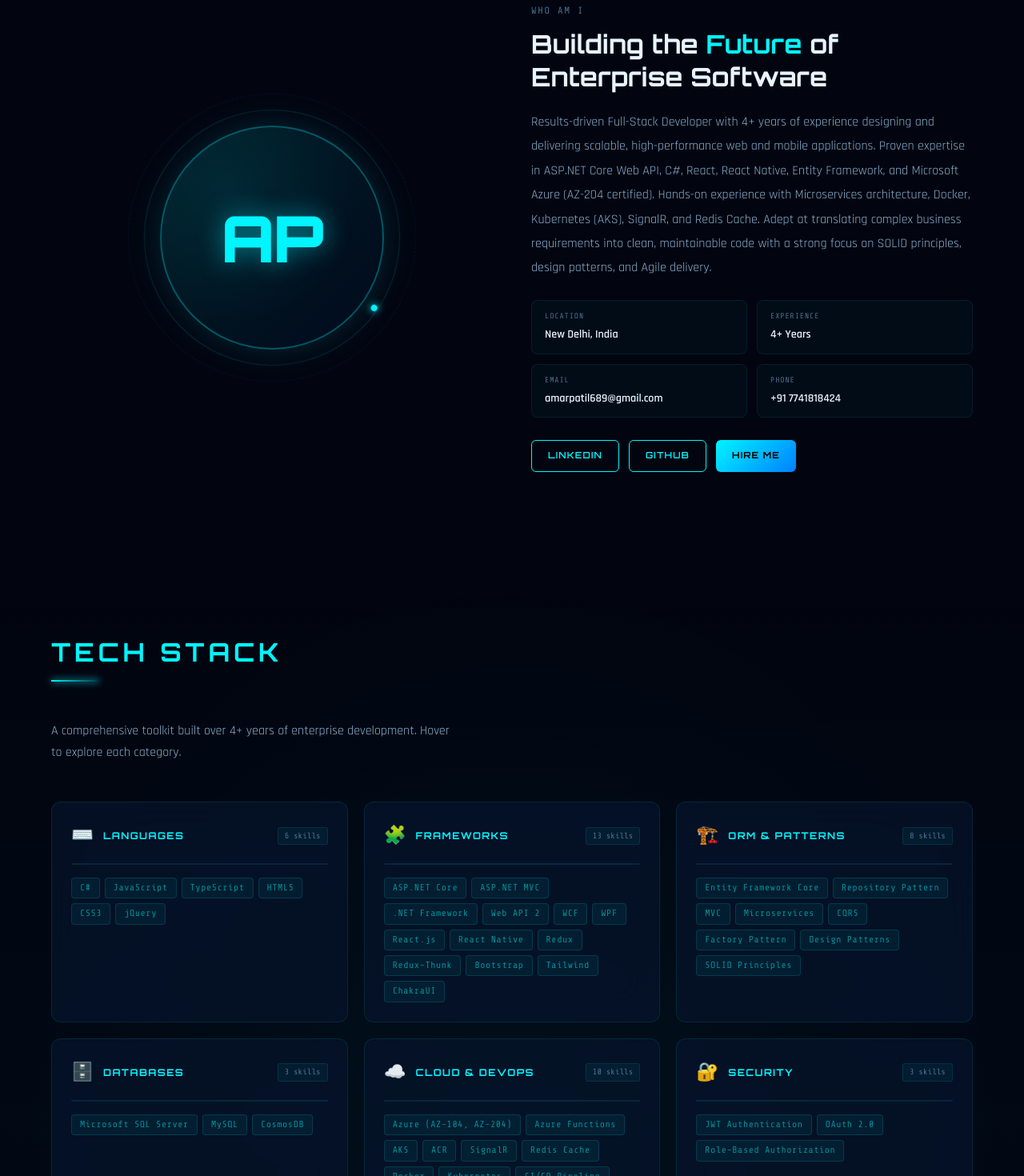
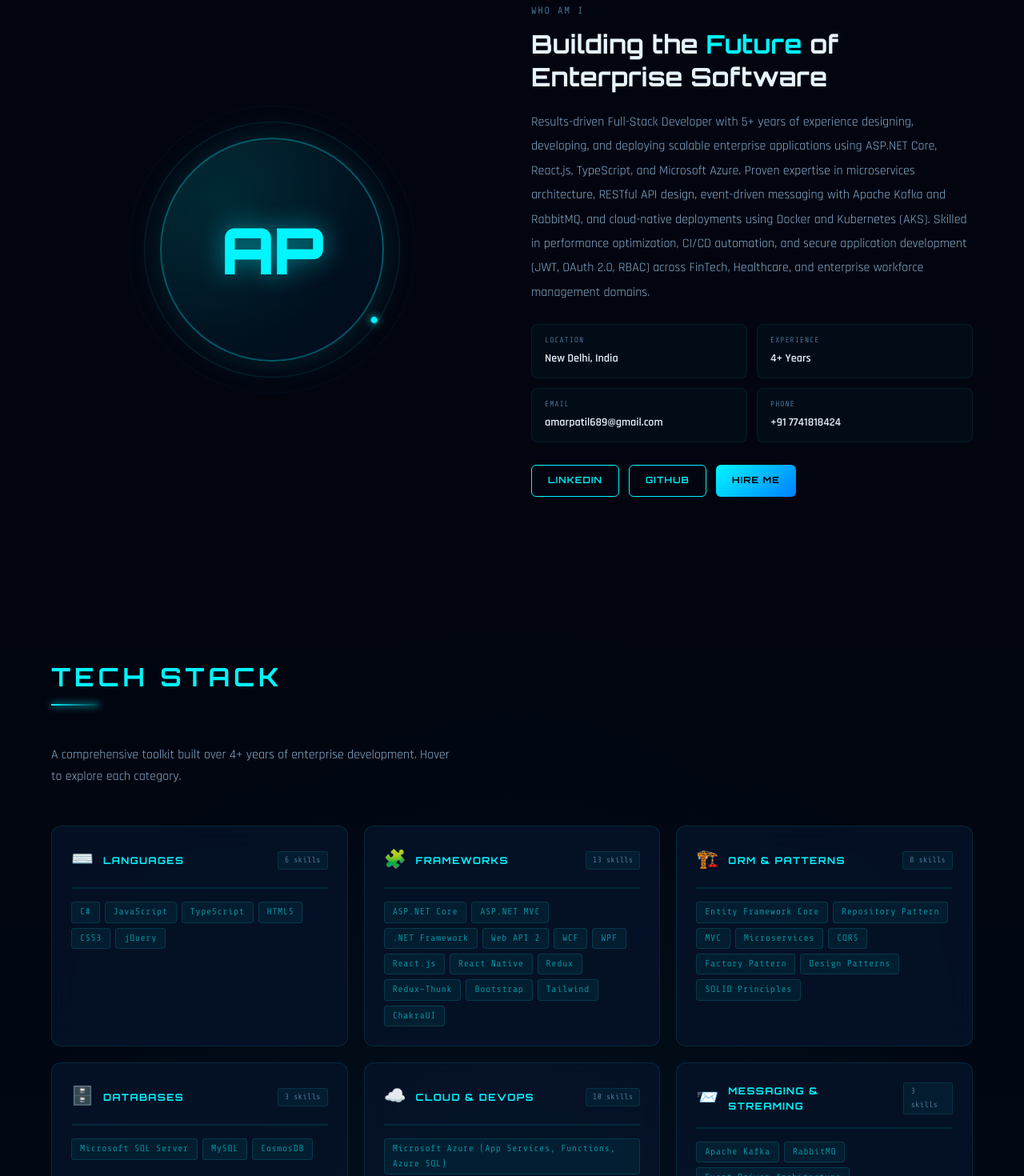
Before and after one commit to amarsh689/portfolio, a React (Create React App) app: page / in a window 1280 px wide. Shown: the part 1100-2570 px from the top of the page at 80% size. Built offline with nearby package versions, Linux system fonts and the light colour scheme.

Commit message:
Updated ProjectsSection and portfolio data: added new tags and enhanced project descriptions, improved personal info and skills sections for clarity and relevance.

```diff
--- a/src/components/ProjectsSection.tsx
+++ b/src/components/ProjectsSection.tsx
@@ -9,21 +9,22 @@ const allProjects = experiences.flatMap(exp =>
   }))
 );
 
-const allTags = ['All', '.NET', 'React', 'Azure', 'Mobile', 'Fintech', 'Healthcare'];
+const allTags = ['All', '.NET', 'React', 'Azure', 'Messaging', 'Mobile', 'Fintech', 'Healthcare'];
 
 const tagFilter: Record<string, string[]> = {
   '.NET': ['ASP.NET', '.NET', 'C#', 'Entity Framework', 'Web API'],
   'React': ['React', 'Redux', 'TypeScript', 'React Native'],
-  'Azure': ['Azure', 'AKS', 'SignalR', 'Redis', 'Docker'],
+  'Azure': ['Azure', 'AKS', 'SignalR', 'Redis', 'Docker', 'Kubernetes', 'Functions'],
+  'Messaging': ['Kafka', 'RabbitMQ', 'Event-Driven'],
   'Mobile': ['React Native'],
   'Fintech': ['Vault Business', 'Forex', 'Exchange'],
   'Healthcare': ['Meddy', 'Healthcare'],
 };
 
 const getProjectColor = (name: string) => {
-  if (name.includes('Baithak')) return '#00f5ff';
+  if (name.includes('Employee Management') || name.includes('Enterprise Cloud')) return '#00f5ff';
   if (name.includes('Meddy')) return '#7b2fff';
-  if (name.includes('Book My Desk') || name.includes('BMD')) return '#0080ff';
+  if (name.includes('Book My Desk') || name.includes('Workspace Reservation')) return '#0080ff';
   if (name.includes('Vault')) return '#ff6b35';
   if (name.includes('Notification')) return '#00ff88';
   if (name.includes('Microservice') || name.includes('Container')) return '#ffcc00';
--- a/src/data/portfolio.ts
+++ b/src/data/portfolio.ts
@@ -1,14 +1,14 @@
 export const personalInfo = {
   name: "Amar Patil",
   title: "Full-Stack Developer",
-  subtitle: ".NET Core • React • Azure • MS SQL",
+  subtitle: "ASP.NET Core • React • Azure • Microservices",
   location: "New Delhi, India",
   email: "amarpatil689@gmail.com",
   phone: "+91 7741818424",
   linkedin: "https://linkedin.com/in/amar-patil-609b2983",
   github: "https://github.com/amarsh689",
-  tagline: "Building scalable, high-performance web applications",
-  bio: "Results-driven Full-Stack Developer with 4+ years of experience designing and delivering scalable, high-performance web and mobile applications. Proven expertise in ASP.NET Core Web API, C#, React, React Native, Entity Framework, and Microsoft Azure (AZ-204 certified). Hands-on experience with Microservices architecture, Docker, Kubernetes (AKS), SignalR, and Redis Cache. Adept at translating complex business requirements into clean, maintainable code with a strong focus on SOLID principles, design patterns, and Agile delivery.",
+  tagline: "Building scalable, high-performance enterprise applications",
+  bio: "Results-driven Full-Stack Developer with 5+ years of experience designing, developing, and deploying scalable enterprise applications using ASP.NET Core, React.js, TypeScript, and Microsoft Azure. Proven expertise in microservices architecture, RESTful API design, event-driven messaging with Apache Kafka and RabbitMQ, and cloud-native deployments using Docker and Kubernetes (AKS). Skilled in performance optimization, CI/CD automation, and secure application development (JWT, OAuth 2.0, RBAC) across FinTech, Healthcare, and enterprise workforce management domains.",
 };
 
 export const skills = [
@@ -59,17 +59,22 @@ export const skills = [
     category: "Cloud & DevOps",
     icon: "☁️",
     items: [
+      "Microsoft Azure (App Services, Functions, Azure SQL)",
       "Azure (AZ-104, AZ-204)",
-      "Azure Functions",
+      "Azure DevOps",
       "AKS",
       "ACR",
       "SignalR",
-      "Redis Cache",
       "Docker",
       "Kubernetes",
-      "CI/CD Pipeline",
+      "CI/CD Pipelines",
       "Firebase",
     ],
+  },
+  {
+    category: "Messaging & Streaming",
+    icon: "📨",
+    items: ["Apache Kafka", "RabbitMQ", "Event-Driven Architecture"],
   },
   {
     category: "Security",
@@ -81,12 +86,11 @@ export const skills = [
     icon: "🤖",
     items: [
       "GitHub Copilot",
+      "Cursor AI",
+      "Claude Code",
+      "OpenAI Codex",
       "ChatGPT",
-      "Claude AI",
       "Azure OpenAI Service",
-      "Cursor IDE",
-      "Tabnine",
-      "Prompt Engineering",
     ],
   },
   {
@@ -95,7 +99,7 @@ export const skills = [
     items: ["Postman", "Swagger", "Test Automation", "Code Coverage"],
   },
   {
-    category: "Tools & SDLC",
+    category: "Tools",
     icon: "🛠️",
     items: [
       "Git",
@@ -103,6 +107,9 @@ export const skills = [
       "GitLab",
       "Visual Studio",
       "VS Code",
+      "Postman",
+      "Swagger",
+      "Redis Cache",
       "Jira",
       "Agile (Scrum)",
       "Waterfall",
@@ -114,201 +121,172 @@ export const experiences = [
   {
     id: 1,
     role: "Software Developer",
-    company: "CETPA Global Pvt. Ltd.",
-    location: "Noida",
-    period: "Jun 2025 – Present",
+    company: "Accenture",
+    location: "India",
+    period: "Sep 2024 – Present",
     current: true,
     projects: [
       {
-        name: "Baithak – Collaborative Workspace & Meeting Platform",
+        name: "Enterprise Employee Management & Performance Tracking System",
         description:
-          "Enterprise application for managing meeting rooms, collaborative workspaces, and real-time team scheduling.",
+          "Cloud-based workforce management platform supporting employee onboarding, attendance, leave tracking, performance evaluation, goal management, and enterprise reporting.",
         tech: [
-          "ASP.NET Core Web API",
-          "React",
-          "Redux",
-          "JavaScript",
-          "Entity Framework Core",
-          "MS SQL Server",
-          "Azure SignalR",
-          "Bootstrap5",
+          "ASP.NET Core 8",
+          "React.js",
+          "TypeScript",
+          "Azure App Services",
+          "Azure SQL Database",
+          "Azure Functions",
+          "Redis Cache",
+          "Docker",
+          "Kubernetes",
+          "JWT Authentication",
         ],
         highlights: [
-          "Designed and developed RESTful backend APIs using ASP.NET Core Web API following Clean Architecture and SOLID principles.",
-          "Built interactive React frontend with Redux state management for real-time room availability and booking workflows.",
-          "Integrated Azure SignalR for live seat status updates and push notifications across connected clients.",
-          "Implemented JWT-based authentication and role-based authorization for Admin, Manager, and Employee roles.",
-          "Managed CI/CD deployments to DEV, UAT, and PROD environments using Azure DevOps pipelines.",
-          "Collaborated with business stakeholders in Agile sprint planning, daily standups, and retrospectives.",
-          "Leveraged GitHub Copilot and ChatGPT to accelerate development, code reviews, and API documentation generation.",
+          "Architected a microservices-based system using ASP.NET Core with scalable RESTful APIs for full employee lifecycle management.",
+          "Built responsive React.js dashboards tailored for HR, managers, and employees.",
+          "Implemented JWT authentication and role-based access control across all modules.",
+          "Integrated Azure Functions for scheduled jobs and automated notifications.",
+          "Containerized services with Docker and deployed on Azure Kubernetes Service (AKS) with automated CI/CD pipelines.",
+          "Built reporting dashboards and analytics modules using Azure services and SQL Server; performed API and database performance tuning.",
+          "Improved application response time by 40% through Redis caching and performance optimization.",
+          "Reduced deployment effort by 70% through CI/CD pipeline automation; supported 10,000+ employee records with high availability.",
         ],
       },
       {
-        name: "Containerized Microservices Application",
+        name: "Enterprise Cloud & Microservices Delivery",
         description:
-          "Cloud-native backend microservices platform with autoscaling and real-time monitoring.",
+          "Enterprise-grade, cloud-native application development for large-scale business clients on Microsoft Azure.",
         tech: [
           "ASP.NET Core",
-          "Docker",
-          "Azure Kubernetes Service (AKS)",
-          "ACR",
-          "Azure Monitor",
-          "Virtual Networks",
-          "Load Balancer",
+          "React.js",
+          "Microsoft Azure",
+          "Microservices Architecture",
+          "REST APIs",
+          "Azure DevOps",
         ],
         highlights: [
-          "Containerized .NET Core microservices using Docker; deployed and managed workloads on Azure Kubernetes Service (AKS).",
-          "Configured Ingress Controller, load balancing, and horizontal pod autoscaling policies for production workloads.",
-          "Set up Azure Monitor and Application Insights for centralized logging, alerting, and performance dashboards.",
-          "Implemented service-to-service communication using REST APIs with Azure Virtual Network isolation.",
-        ],
-      },
-      {
-        name: "Real-Time Notification System",
-        description:
-          "Scalable push notification backend serving web and mobile channels with low-latency delivery.",
-        tech: [
-          "ASP.NET Core Web API",
-          "Azure SignalR Service",
-          "Azure Redis Cache",
-          "Azure SQL",
-          "App Service",
-          "Application Insights",
-        ],
-        highlights: [
-          "Built backend APIs using .NET Core and integrated Azure SignalR for real-time push notifications to web and mobile clients.",
-          "Configured Azure Redis Cache for high-throughput session management and notification fan-out optimization.",
-          "Deployed application on Azure App Service with Application Insights telemetry for end-to-end tracing.",
-          "Reduced average notification delivery latency by leveraging Redis pub/sub and SignalR backplane integration.",
-          "Used Azure OpenAI Service APIs during prototyping phase for intelligent notification categorization and summarization.",
+          "Develop enterprise-grade, cloud-native applications using ASP.NET Core, React.js, and Microsoft Azure for large-scale business clients.",
+          "Design and implement scalable RESTful APIs and microservices to support high-volume production workloads.",
+          "Drive application modernization and performance optimization initiatives across cloud deployment pipelines.",
+          "Collaborate with cross-functional, cross-geography teams in Agile Scrum environments to consistently deliver on sprint commitments.",
         ],
       },
     ],
   },
   {
     id: 2,
-    role: "Executive – Developer",
-    company: "Grant Thornton Bharat LLP",
+    role: "Software Developer",
+    company: "Walker Chandiok & Co LLP",
     location: "New Delhi",
     period: "Jun 2023 – Aug 2024",
     current: false,
     projects: [
       {
-        name: "Book My Desk (BMD) – Seat Booking Application",
+        name: "Book My Desk — Workspace Reservation Platform",
         description:
-          "Internal workspace reservation application enabling employees to pre-book desks before arriving at the office.",
+          "Workspace reservation application enabling seat allocation and booking management for enterprise offices.",
         tech: [
           "ASP.NET Core Web API",
-          "HTML5",
-          "CSS3",
-          "Bootstrap5",
-          "React",
+          "React.js",
           "Redux",
-          "Redux-Thunk",
           "JavaScript",
-          "React-Bootstrap",
+          "Bootstrap",
+          "SQL Server",
         ],
         highlights: [
-          "Developed and maintained full-stack features — RESTful backend APIs using ASP.NET Core Web API and interactive React frontend with Redux.",
-          "Implemented seat availability logic, booking workflows, and email notification triggers via backend services.",
-          "Managed end-to-end deployments to DEV, UAT, and PROD environments ensuring zero-downtime releases.",
-          "Participated in daily Agile scrum ceremonies and collaborated directly with business stakeholders for requirement analysis.",
+          "Built full-stack workspace reservation modules using ASP.NET Core Web API and React.js.",
+          "Engineered automated approval workflows and real-time notification systems, reducing manual booking coordination effort.",
+          "Managed deployments across Development, UAT, and Production environments, ensuring release stability.",
+          "Partnered with stakeholders to translate business requirements into technical enhancements.",
         ],
       },
       {
-        name: "Client Connect App – Relationship Management Mobile App",
+        name: "Client Connect App (iOS & Android)",
         description:
-          "Cross-platform iOS & Android app providing quick access to firm partner and client information for relationship management.",
+          "Cross-platform mobile app providing quick access to firm partner and client information for relationship management.",
         tech: [
           "React Native",
           "ASP.NET Web API",
           "Azure",
-          "Bootstrap",
-          "ChakraUI",
+          "Chakra UI",
         ],
         highlights: [
-          "Developed new user-facing features and reusable component library using React Native for iOS and Android.",
-          "Integrated ASP.NET Web API endpoints for real-time partner and client data retrieval.",
-          "Optimized component rendering and reduced load time through memoization and lazy loading strategies.",
-          "Collaborated with QA and design teams for UAT sign-off and app store deployment readiness.",
+          "Developed reusable, responsive mobile UI components using React Native for iOS and Android platforms.",
+          "Integrated REST APIs for real-time client and partner data retrieval and synchronization.",
+          "Improved application load performance through lazy loading and component-level optimization.",
+          "Supported UAT testing, production releases, and post-deployment issue resolution.",
         ],
       },
     ],
   },
   {
     id: 3,
-    role: "React JS Developer",
+    role: "Full Stack Developer",
     company: "Sevenmind Technology LLP",
     location: "Pune",
     period: "Mar 2021 – May 2023",
     current: false,
     projects: [
       {
-        name: "Vault Business – International Money Exchange App",
+        name: "Vault Business — FinTech Money Exchange Platform",
         description:
-          "Fintech platform with live mid-market rates, currency converter, and global money tracking.",
+          "FinTech platform with live exchange rates, currency conversion, and secure transaction management.",
         tech: [
-          "React",
+          "React.js",
           "Redux",
           "TypeScript",
-          ".NET Core Web API",
-          "Entity Framework",
-          "MS SQL Server",
+          "ASP.NET Core",
+          "SQL Server",
+        ],
+        highlights: [
+          "Developed secure currency exchange and transaction management modules for a live FinTech platform.",
+          "Integrated third-party APIs for real-time exchange rate processing and settlement.",
+          "Optimized SQL queries and Entity Framework operations, improving data retrieval performance.",
+          "Implemented JWT authentication and role-based authorization to secure financial transactions.",
+        ],
+      },
+      {
+        name: "Meddy — Healthcare Data Platform",
+        description:
+          "Healthcare management platform with backend APIs and admin workflows for clinical operations.",
+        tech: [
+          "ASP.NET Core MVC",
+          "React.js",
+          "TypeScript",
+          "Azure",
+        ],
+        highlights: [
+          "Built scalable healthcare management modules and backend APIs deployed on Azure.",
+          "Designed administration functionalities and healthcare data workflows for clinical operations.",
+          "Managed Azure deployments and cloud configuration for production environments.",
+          "Developed reusable React components to standardize UI consistency across modules.",
+        ],
+      },
+      {
+        name: "ESmart — E-Commerce Platform",
+        description: "E-commerce application for smart devices and accessories.",
+        tech: [
+          "React.js",
+          "Redux",
+          "TypeScript",
           "Bootstrap",
         ],
         highlights: [
-          "Developed and maintained full-stack features across React frontend and .NET Core Web API backend.",
-          "Integrated real-time currency rate APIs and implemented transaction processing workflows.",
-          "Optimized SQL queries and EF Core LINQ expressions for high-frequency exchange rate lookups.",
-          "Implemented JWT authentication and role-based API access control for secure financial operations.",
+          "Developed product catalog, shopping cart, and checkout features for an e-commerce application.",
+          "Built a reusable frontend component library to accelerate feature development.",
+          "Integrated APIs for inventory and order management systems.",
         ],
       },
       {
-        name: "Meddy – Healthcare Data Platform",
+        name: "Yoke — Point of Sale System",
         description:
-          "US citizen centralized healthcare platform collecting and displaying medical history to assist physicians.",
-        tech: [
-          "ASP.NET Core MVC",
-          ".NET Core Web API",
-          "React",
-          "Redux",
-          "TypeScript",
-          "Tailwind CSS",
-          "Entity Framework",
-          "Azure",
-        ],
+          "POS application for inventory management, billing, and payment transaction processing.",
+        tech: ["ASP.NET Core Web API", "SQL Server"],
         highlights: [
-          "Designed and developed backend Web APIs and the Admin MVC application from scratch.",
-          "Architected the database schema for complex patient health records and physician access workflows.",
-          "Managed Azure deployment, configuration, and environment management across DEV and PROD.",
-          "Built reusable React components with TypeScript and Tailwind CSS for consistent UI across the platform.",
-        ],
-      },
-      {
-        name: "ESmart – E-Commerce Platform",
-        description: "E-commerce platform for smart devices and accessories.",
-        tech: [
-          "React",
-          "Redux",
-          "TypeScript",
-          "Bootstrap5",
-          "React-Bootstrap",
-        ],
-        highlights: [
-          "Developed user-facing product listing, cart, and checkout features using React with TypeScript.",
-          "Built and published a reusable component library (product cards, filters, modals) used across the platform.",
-          "Integrated RESTful API endpoints for product catalog, inventory, and order management.",
-        ],
-      },
-      {
-        name: "Yoke – Point of Sale (POS) System",
-        description:
-          "POS application for inventory management and payment transaction processing.",
-        tech: [".NET Core Web API", "Entity Framework", "MS SQL Server"],
-        highlights: [
-          "Developed backend APIs for inventory tracking, billing, and payment transaction modules.",
-          "Interacted directly with clients for requirement gathering, estimation, and sprint planning.",
-          "Designed normalized SQL Server schema for inventory, products, and transaction audit logs.",
+          "Developed inventory management and billing APIs for retail point-of-sale operations.",
+          "Designed database schemas and transaction audit mechanisms for financial accuracy.",
+          "Participated in client discussions, sprint planning, and requirement analysis.",
         ],
       },
     ],
@@ -359,7 +337,7 @@ export const education = [
 ];
 
 export const stats = [
-  { label: "Years Experience", value: "4+" },
+  { label: "Years Experience", value: "5+" },
   { label: "Projects Delivered", value: "10+" },
   { label: "Azure Certifications", value: "2" },
   { label: "Technologies", value: "30+" },
```
